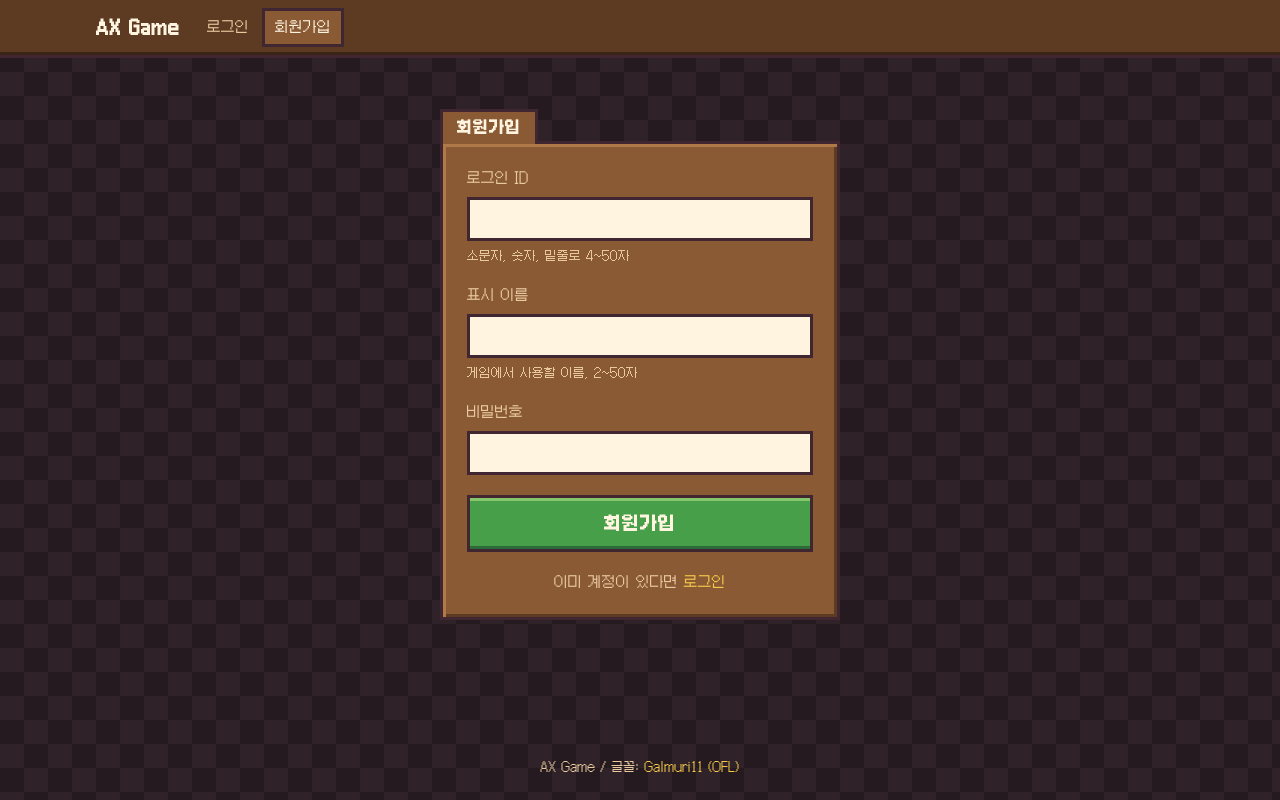
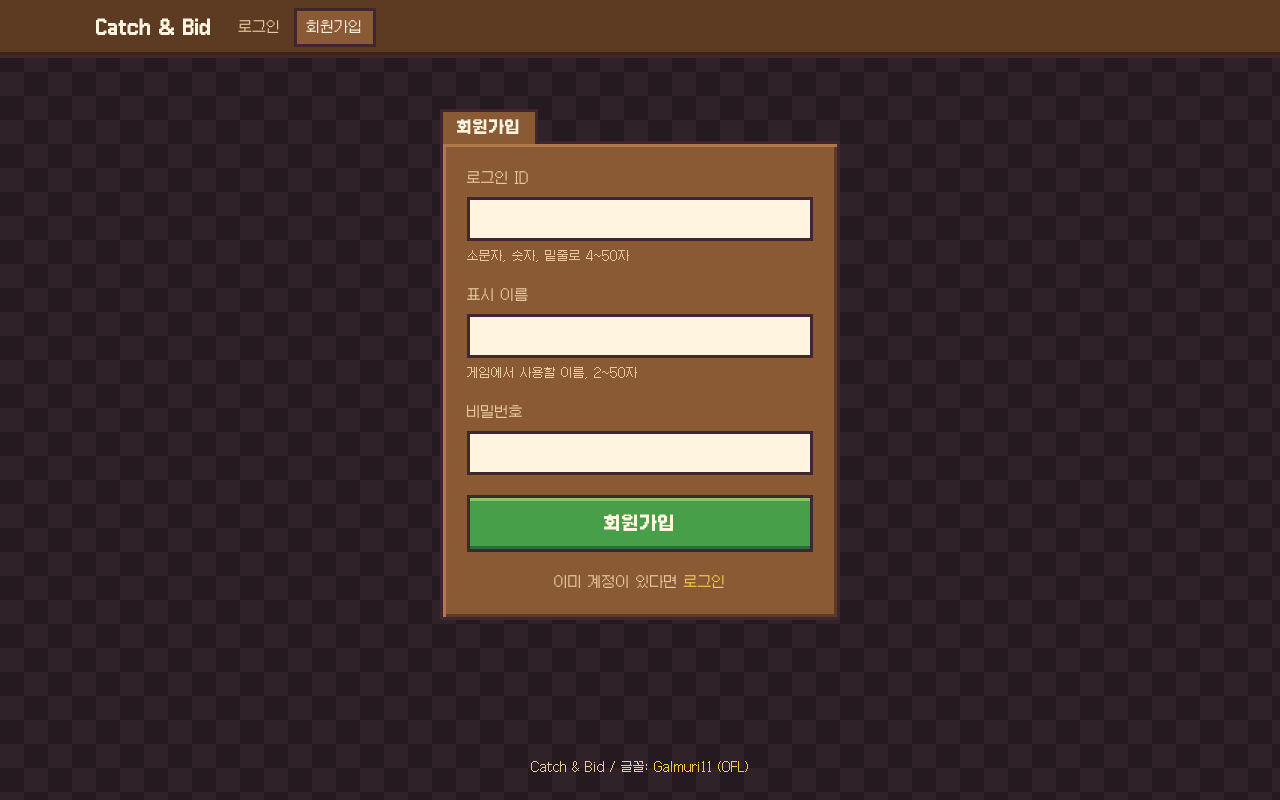
Before and after one commit to bsis09872-ux/AX_game_BE_api, a FastAPI app: page /register in a window 1280 px wide. Run offline with FastAPI, Linux system fonts and the light colour scheme; parts of the project's set-up code (start-up, migrations or seed data) failed here and were passed over.

Commit message:
fix: 웹 화면 이름을 Catch & Bid로 통일
상단 이름, 하단 표기와 브라우저 탭 제목을 변경했다.
로그인, 회원가입과 내 정보 템플릿의 렌더링을 확인했다.

Unify the header, footer, and browser titles as Catch & Bid.
Verify rendered login, signup, and profile templates.

```diff
--- a/src/templates/auth/login.html
+++ b/src/templates/auth/login.html
@@ -1,6 +1,6 @@
 {% extends "base.html" %}
 
-{% block title %}로그인 | AX Game{% endblock %}
+{% block title %}로그인 | Catch &amp; Bid{% endblock %}
 {% block page %}login{% endblock %}
 
 {% block styles %}
--- a/src/templates/auth/register.html
+++ b/src/templates/auth/register.html
@@ -1,6 +1,6 @@
 {% extends "base.html" %}
 
-{% block title %}회원가입 | AX Game{% endblock %}
+{% block title %}회원가입 | Catch &amp; Bid{% endblock %}
 {% block page %}register{% endblock %}
 
 {% block styles %}
--- a/src/templates/base.html
+++ b/src/templates/base.html
@@ -4,7 +4,7 @@
     <meta charset="utf-8">
     <meta name="viewport" content="width=device-width, initial-scale=1">
 
-    <title>{% block title %}AX Game{% endblock %}</title>
+    <title>{% block title %}Catch &amp; Bid{% endblock %}</title>
 
     {# 공통 픽셀 테마와 로컬 Galmuri 폰트를 모든 자식 화면에서 사용한다. #}
     <link rel="stylesheet" href="{{ url_for('static', path='/css/global.css') }}">
@@ -24,7 +24,7 @@
     {# 회원 정보는 인증을 마친 /me에서만 전달된다. 연결된 화면의 메뉴만 표시한다. #}
     <header class="topbar">
         <div class="wrap">
-            <a class="brand" href="{{ '/me' if user is defined else '/login' }}">AX Game</a>
+            <a class="brand" href="{{ '/me' if user is defined else '/login' }}">Catch &amp; Bid</a>
 
             <nav class="nav" aria-label="주 메뉴">
                 {% if user is defined %}
@@ -54,7 +54,7 @@
     </main>
 
     <footer class="footer">
-        AX Game / 글꼴:
+        Catch &amp; Bid / 글꼴:
         <a href="{{ url_for('static', path='/fonts/LICENSE-galmuri-OFL.txt') }}">Galmuri11 (OFL)</a>
     </footer>
 
--- a/src/templates/users/me.html
+++ b/src/templates/users/me.html
@@ -1,6 +1,6 @@
 {% extends "base.html" %}
 
-{% block title %}내 정보 | AX Game{% endblock %}
+{% block title %}내 정보 | Catch &amp; Bid{% endblock %}
 {% block page %}me{% endblock %}
 
 {% block styles %}
```
